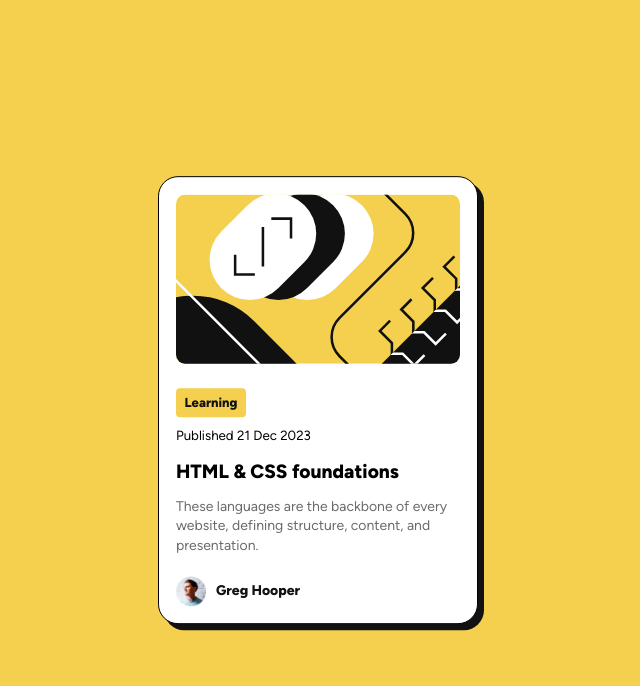
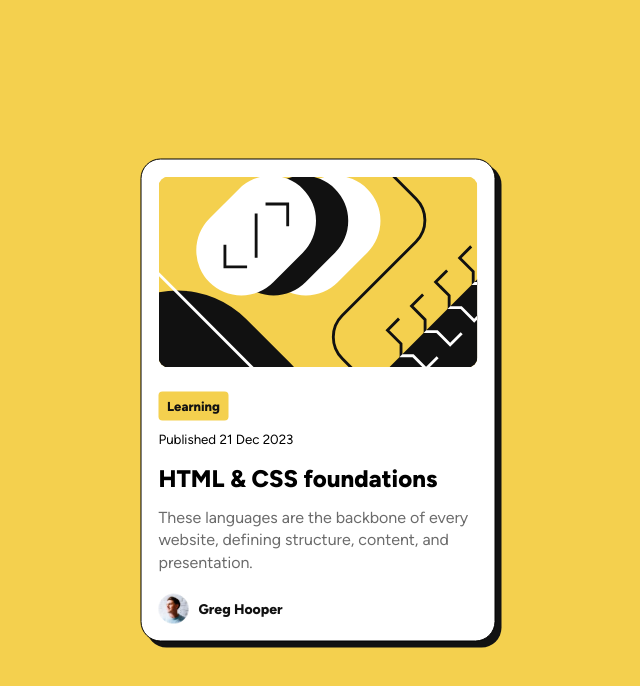
Before and after one commit to thecodingmob/BLOG_PREVIEW_CARD, a plain HTML site: page index.html in a window 1280 px wide. Shown: the whole page, without its empty margins (322-962 px from the left). Drawn offline with Linux system fonts and the light colour scheme.

Commit message:
made a little bit the same

```diff
--- a/style.css
+++ b/style.css
@@ -25,7 +25,7 @@ body {
   background-color: var(--yellow);
 }
 section#wrapper {
-  width: 320px;
+  width: 355px;
   padding: 17px;
   border: 1px solid black;
   position: absolute;
@@ -61,7 +61,7 @@ aside.w-body small:nth-child(2) {
   color: black;
 }
 aside.w-body h1 {
-  font-size: 1.2em;
+  font-size: 1.5em;
   padding: 16px 0 14px 0;
   font-weight: var(--fw-800);
   cursor: pointer;
@@ -75,7 +75,6 @@ aside.w-body h1:hover {
 aside.w-body p {
   color: var(--gray-500);
   line-height: 1.4;
-  font-size: 14px;
 }
 aside.w-footer {
   display: flex;
```
